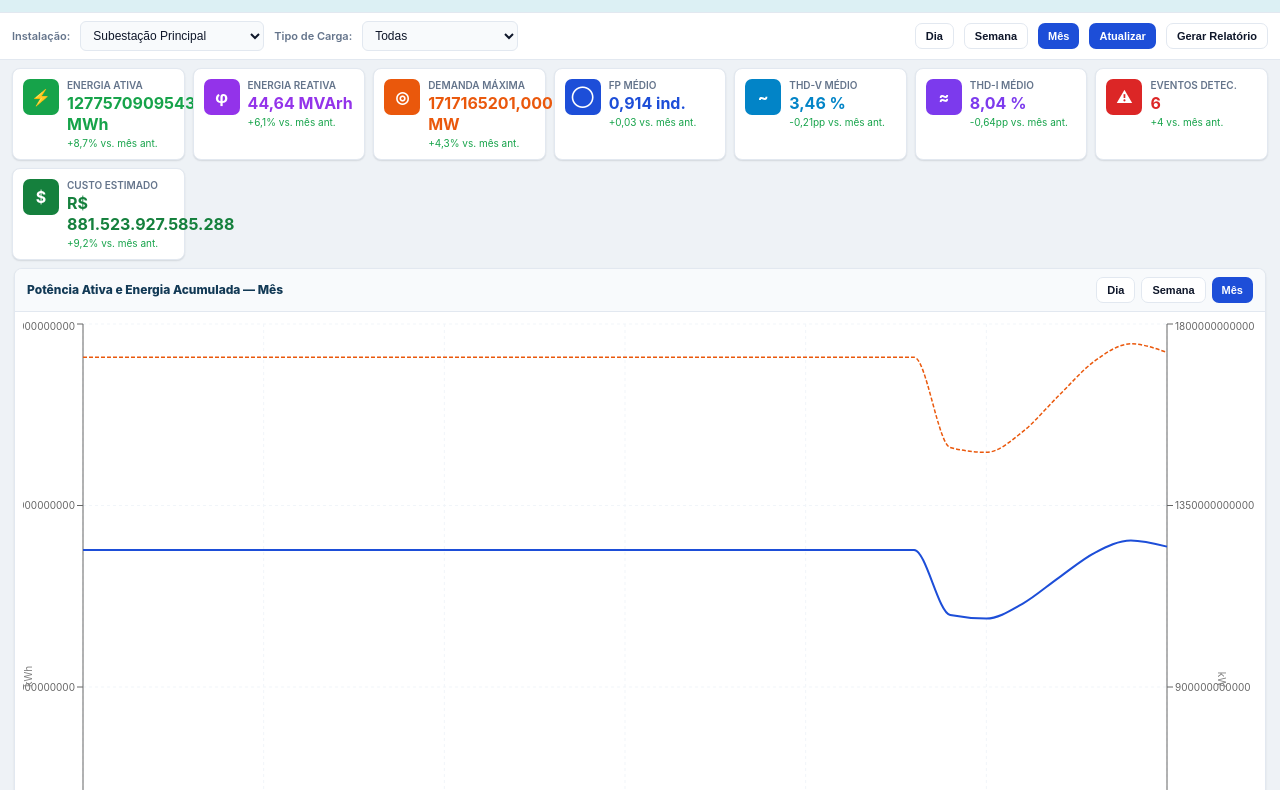
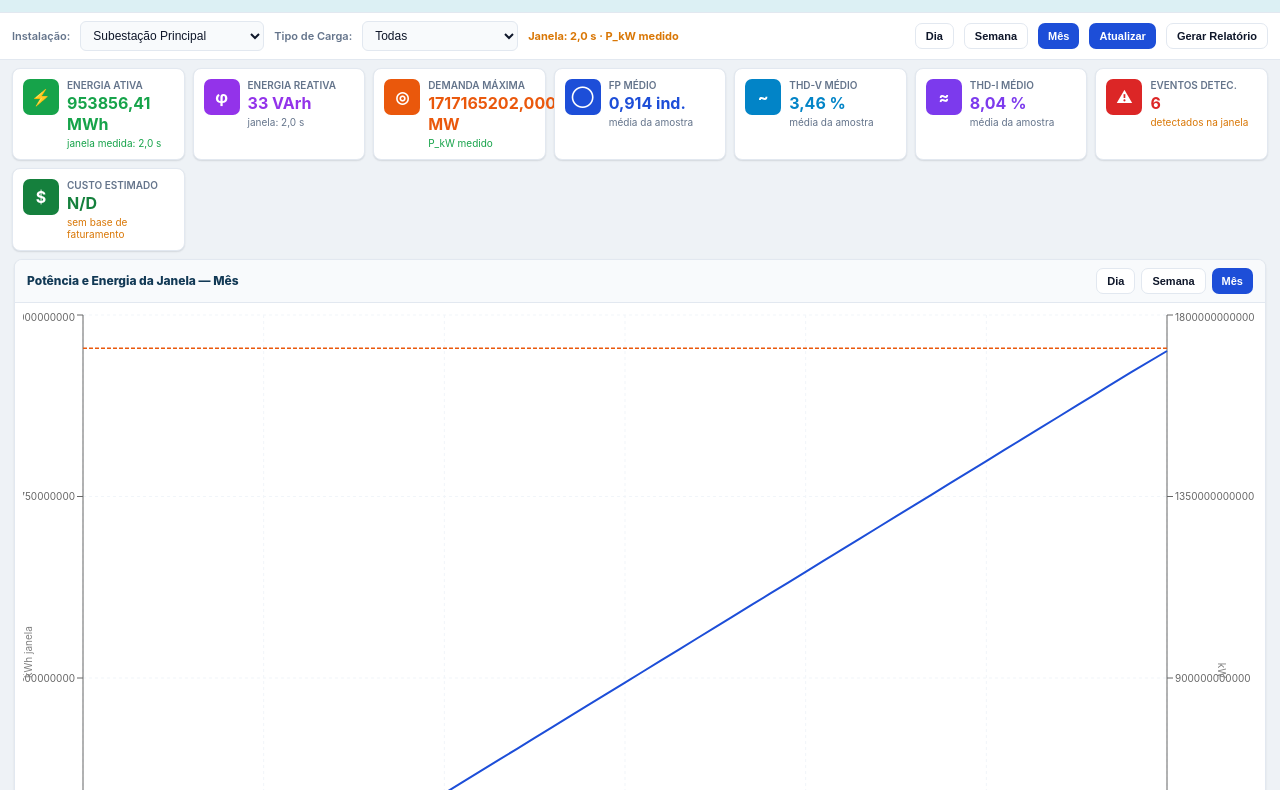
Before and after one commit to frahncky/MedidasQualidadeEnergia, a React (Vite) app in the folder web/: page / in a window 1280 px wide. Shown: the part 210-1000 px from the top of the page. Built offline with nearby package versions, Linux system fonts and the light colour scheme.

Commit message:
Corrige indicadores do Dashboard

```diff
--- a/web/src/tabs/Dashboard.jsx
+++ b/web/src/tabs/Dashboard.jsx
@@ -41,16 +41,55 @@ const INST_INFO_MAP = {
   ],
 }
 
+const ENERGY_TARIFF_BRL_KWH = 0.69
+const BILLING_WINDOW_MIN_HOURS = 0.25
+
 function fmt(value, digits = 2) {
   return Number.isFinite(value) ? value.toFixed(digits).replace('.', ',') : '-'
 }
 
 function fmtEnergy(kWh) {
-  return Math.abs(kWh) >= 1000 ? `${fmt(kWh / 1000, 2)} MWh` : `${fmt(kWh, 0)} kWh`
+  if (!Number.isFinite(kWh)) return 'N/D'
+  const abs = Math.abs(kWh)
+  if (abs >= 1000) return `${fmt(kWh / 1000, 2)} MWh`
+  if (abs >= 1) return `${fmt(kWh, 1)} kWh`
+  return `${fmt(kWh * 1000, 0)} Wh`
+}
+
+function fmtReactiveEnergy(kvarh) {
+  if (!Number.isFinite(kvarh)) return 'N/D'
+  const abs = Math.abs(kvarh)
+  if (abs >= 1000) return `${fmt(kvarh / 1000, 2)} MVArh`
+  if (abs >= 1) return `${fmt(kvarh, 1)} kVArh`
+  return `${fmt(kvarh * 1000, 0)} VArh`
 }
 
 function fmtPower(kW) {
-  return Math.abs(kW) >= 1000 ? `${fmt(kW / 1000, 3)} MW` : `${fmt(kW, 0)} kW`
+  if (!Number.isFinite(kW)) return 'N/D'
+  const abs = Math.abs(kW)
+  if (abs >= 1000) return `${fmt(kW / 1000, 3)} MW`
+  return `${fmt(kW, abs < 10 ? 1 : 0)} kW`
+}
+
+function fmtApparent(kva) {
+  if (!Number.isFinite(kva)) return 'N/D'
+  const abs = Math.abs(kva)
+  if (abs >= 1000) return `${fmt(kva / 1000, 3)} MVA`
+  return `${fmt(kva, abs < 10 ? 1 : 0)} kVA`
+}
+
+function fmtMoney(value) {
+  if (!Number.isFinite(value)) return 'N/D'
+  const digits = Math.abs(value) < 100 ? 2 : 0
+  return `R$ ${value.toLocaleString('pt-BR', { minimumFractionDigits: digits, maximumFractionDigits: digits })}`
+}
+
+function fmtDuration(hours) {
+  if (!Number.isFinite(hours) || hours <= 0) return 'sem duração'
+  if (hours < 1 / 60) return `${fmt(hours * 3600, 1)} s`
+  if (hours < 1) return `${fmt(hours * 60, 1)} min`
+  if (hours < 48) return `${fmt(hours, 2)} h`
+  return `${fmt(hours / 24, 1)} dias`
 }
 
 function bucket(values, count) {
@@ -63,78 +102,130 @@ function avg(values) {
   return clean.length ? clean.reduce((sum, value) => sum + value, 0) / clean.length : 0
 }
 
-function shapedDemand(baseDemand, index, count) {
-  const dailyShape = count === 24 ? (index > 7 && index < 20 ? 1.16 : 0.68) : 1
-  return baseDemand * dailyShape * (0.94 + 0.08 * Math.sin(index * 0.7))
+function spanHours(points) {
+  const timestamps = points.map(point => point?.timestamp).filter(Number.isFinite)
+  if (timestamps.length >= 2) return Math.max(0, (Math.max(...timestamps) - Math.min(...timestamps)) / 3600000)
+  const durationMs = points.reduce((sum, point) => sum + (Number.isFinite(point?.durationMs) ? point.durationMs : 0), 0)
+  return Math.max(0, durationMs / 3600000)
 }
 
-function buildSeries(period, analysis) {
-  const source = analysis.rmsSeries ?? []
-  const baseDemand = Math.max(1, analysis.power?.pKw || 1)
+function measuredRows(analysis, key) {
+  return (analysis.normalizedRows ?? []).filter(row => Number.isFinite(row?.[key]))
+}
 
-  if (period === 'Dia') {
-    const groups = bucket(source, 24)
-    return Array.from({ length: 24 }, (_, i) => {
-      const group = groups[i] ?? []
-      const demand = avg(group.map(row => row.pKw).filter(value => Math.abs(value) > 0.001)) || shapedDemand(baseDemand, i, 24)
-      return {
-      label: `${String(i).padStart(2, '0')}h`,
-      energy: +(demand * 1).toFixed(0),
-      demand: +demand.toFixed(0),
-      fp: +(avg(group.map(row => row.fp)) || analysis.summary.fpAvg).toFixed(3),
-    }})
+function estimateActivePowerKw(point, analysis) {
+  const fallback = Math.abs(analysis.power?.pKw || 0)
+  if (!point) return fallback
+  const voltage = point.Vavg || avg([point.Va, point.Vb, point.Vc].filter(value => value > 0))
+  const current = point.Iavg || avg([point.Ia, point.Ib, point.Ic].filter(value => value > 0))
+  const fp = Math.abs(point.fp || analysis.summary?.fpAvg || analysis.power?.fp || 0.92)
+  const estimated = voltage > 0 && current > 0 ? (3 * voltage * current * fp) / 1000 : fallback
+  return Number.isFinite(estimated) && estimated > 0 ? estimated : fallback
+}
+
+function integrateEnergy(points, key, fallbackHours = 0) {
+  if (!points.length) return 0
+  if (points.length === 1) return Math.abs(points[0]?.[key] || 0) * fallbackHours
+
+  let total = 0
+  for (let i = 1; i < points.length; i += 1) {
+    const prev = points[i - 1]
+    const cur = points[i]
+    const dtHours = Math.max(0, ((cur.timestamp ?? 0) - (prev.timestamp ?? 0)) / 3600000)
+    const pAvg = (Math.abs(prev[key] || 0) + Math.abs(cur[key] || 0)) / 2
+    total += pAvg * dtHours
   }
-  if (period === 'Semana') {
-    const groups = bucket(source, 7)
-    return ['Seg', 'Ter', 'Qua', 'Qui', 'Sex', 'Sáb', 'Dom'].map((d, i) => {
-      const group = groups[i] ?? []
-      const demand = avg(group.map(row => row.pKw).filter(value => Math.abs(value) > 0.001)) || shapedDemand(baseDemand, i, 7)
-      return {
-        label: d,
-        energy: +(demand * 24).toFixed(0),
-        demand: +demand.toFixed(0),
-        fp: +(avg(group.map(row => row.fp)) || analysis.summary.fpAvg).toFixed(3),
-      }
-    })
+  return total || Math.abs(avg(points.map(point => point[key]))) * fallbackHours
+}
+
+function buildWindowStats(analysis) {
+  const pRows = measuredRows(analysis, 'p')
+  const qRows = measuredRows(analysis, 'q')
+  const windowHours = spanHours(analysis.normalizedRows ?? analysis.rmsSeries ?? [])
+  const hasMeasuredPower = pRows.length > 0
+  const measuredEnergy = pRows.length >= 2
+    ? integrateEnergy(pRows, 'p')
+    : Math.abs(avg(pRows.map(row => row.p))) * windowHours
+  const estimatedPower = estimateActivePowerKw(null, analysis)
+  const energyKWh = hasMeasuredPower ? measuredEnergy : estimatedPower * windowHours
+  const reactiveKvarh = qRows.length >= 2
+    ? integrateEnergy(qRows, 'q')
+    : Math.abs(analysis.power?.qKvar || 0) * windowHours
+  const maxDemandKw = hasMeasuredPower
+    ? Math.max(...pRows.map(row => Math.abs(row.p)).filter(Number.isFinite), 0)
+    : 0
+  const apparentKva = Math.abs(analysis.power?.sKva || 0)
+
+  return {
+    windowHours,
+    hasMeasuredPower,
+    billingReady: hasMeasuredPower && pRows.length >= 2 && windowHours >= BILLING_WINDOW_MIN_HOURS,
+    energyKWh,
+    reactiveKvarh,
+    maxDemandKw,
+    apparentKva,
+    estimatedPower,
   }
-  const groups = bucket(source, 31)
-  return Array.from({ length: 31 }, (_, i) => {
-    const d = new Date(2024, 4, i + 1)
-    const label = `${String(d.getDate()).padStart(2, '0')}/${String(d.getMonth() + 1).padStart(2, '0')}`
-    const group = groups[i] ?? []
-    const demand = avg(group.map(row => row.pKw).filter(value => Math.abs(value) > 0.001)) || shapedDemand(baseDemand, i, 31)
+}
+
+function labelForPoint(point, index, windowHours) {
+  if (!Number.isFinite(point?.timestamp)) return `A${index + 1}`
+  const date = new Date(point.timestamp)
+  if (windowHours < 1) return date.toLocaleTimeString('pt-BR', { minute: '2-digit', second: '2-digit' })
+  if (windowHours < 24) return date.toLocaleTimeString('pt-BR', { hour: '2-digit', minute: '2-digit' })
+  if (windowHours < 24 * 7) return `${date.toLocaleDateString('pt-BR', { day: '2-digit', month: '2-digit' })} ${date.getHours()}h`
+  return date.toLocaleDateString('pt-BR', { day: '2-digit', month: '2-digit' })
+}
+
+function buildSeries(period, analysis, stats) {
+  const countByPeriod = { Dia: 24, Semana: 7, Mês: 31 }
+  const pointCount = countByPeriod[period] ?? 24
+  const source = stats.hasMeasuredPower
+    ? measuredRows(analysis, 'p')
+    : (analysis.rmsSeries ?? []).map(point => ({ ...point, p: estimateActivePowerKw(point, analysis) }))
+  const groups = bucket(source, pointCount)
+  const fallbackBucketHours = groups.length ? stats.windowHours / groups.length : 0
+  let cumulativeEnergy = 0
+
+  return groups.map((group, index) => {
+    const bucketHours = spanHours(group) || fallbackBucketHours
+    const demand = Math.abs(avg(group.map(row => row.p).filter(Number.isFinite)))
+    const energy = integrateEnergy(group, 'p', bucketHours)
+    cumulativeEnergy += energy
+
     return {
-      label,
-      energy: +(demand * 24).toFixed(0),
-      demand: +demand.toFixed(0),
+      label: labelForPoint(group[0], index, stats.windowHours),
+      energy: +cumulativeEnergy.toFixed(cumulativeEnergy < 1 ? 3 : 1),
+      demand: +demand.toFixed(demand < 10 ? 2 : 1),
       fp: +(avg(group.map(row => row.fp)) || analysis.summary.fpAvg).toFixed(3),
     }
   })
 }
 
-function buildKPI(analysis) {
-  const monthlyEnergy = Math.max(0, analysis.power.pKw * 24 * 31)
-  const monthlyReactive = Math.max(0, Math.abs(analysis.power.qKvar) * 24 * 31)
-  const cost = monthlyEnergy * 0.69
+function buildKPI(analysis, stats) {
+  const cost = stats.billingReady ? stats.energyKWh * ENERGY_TARIFF_BRL_KWH : NaN
+  const energyDetail = stats.hasMeasuredPower
+    ? `janela medida: ${fmtDuration(stats.windowHours)}`
+    : `estimada na amostra: ${fmtDuration(stats.windowHours)}`
   const d = {
-    energy: fmtEnergy(monthlyEnergy),
-    reactive: Math.abs(monthlyReactive) >= 1000 ? `${fmt(monthlyReactive / 1000, 2)} MVArh` : `${fmt(monthlyReactive, 0)} kVArh`,
-    demand: fmtPower(analysis.power.sKva),
+    energy: fmtEnergy(stats.energyKWh),
+    reactive: fmtReactiveEnergy(stats.reactiveKvarh),
+    demand: stats.hasMeasuredPower ? fmtPower(stats.maxDemandKw) : fmtApparent(stats.apparentKva),
     fp: `${fmt(analysis.summary.fpAvg, 3)} ind.`,
     thdv: `${fmt(analysis.summary.thdVAvg, 2)} %`,
     thdi: `${fmt(analysis.summary.thdIAvg, 2)} %`,
     events: String(analysis.events.length),
-    cost: `R$ ${cost.toLocaleString('pt-BR', { maximumFractionDigits: 0 })}`,
+    cost: fmtMoney(cost),
   }
   return [
-    { name: 'Energia Ativa',   value: d.energy,  delta: '+8,7%',  color: '#16a34a', bg: '#dcfce7', icon: '⚡' },
-    { name: 'Energia Reativa', value: d.reactive, delta: '+6,1%',  color: '#9333ea', bg: '#f3e8ff', icon: 'φ' },
-    { name: 'Demanda Máxima',  value: d.demand,   delta: '+4,3%',  color: '#ea580c', bg: '#ffedd5', icon: '◎' },
-    { name: 'FP Médio',        value: d.fp,        delta: '+0,03',  color: '#1d4ed8', bg: '#dbeafe', icon: '◯' },
-    { name: 'THD-V Médio',     value: d.thdv,     delta: '-0,21pp',color: '#0284c7', bg: '#e0f2fe', icon: '~' },
-    { name: 'THD-I Médio',     value: d.thdi,     delta: '-0,64pp',color: '#7c3aed', bg: '#ede9fe', icon: '≈' },
-    { name: 'Eventos Detec.',  value: d.events,   delta: '+4',     color: '#dc2626', bg: '#fee2e2', icon: '⚠' },
-    { name: 'Custo Estimado',  value: d.cost,     delta: '+9,2%',  color: '#15803d', bg: '#dcfce7', icon: '$' },
+    { name: 'Energia Ativa',   value: d.energy,  detail: energyDetail, color: '#16a34a', bg: '#dcfce7', icon: '⚡', tone: stats.hasMeasuredPower ? 'ok' : 'warn' },
+    { name: 'Energia Reativa', value: d.reactive, detail: `janela: ${fmtDuration(stats.windowHours)}`, color: '#9333ea', bg: '#f3e8ff', icon: 'φ', tone: 'muted' },
+    { name: stats.hasMeasuredPower ? 'Demanda Máxima' : 'Potência Aparente', value: d.demand, detail: stats.hasMeasuredPower ? 'P_kW medido' : 'estimada por fasores', color: '#ea580c', bg: '#ffedd5', icon: '◎', tone: stats.hasMeasuredPower ? 'ok' : 'warn' },
+    { name: 'FP Médio',        value: d.fp,        detail: 'média da amostra', color: '#1d4ed8', bg: '#dbeafe', icon: '◯', tone: 'muted' },
+    { name: 'THD-V Médio',     value: d.thdv,     detail: 'média da amostra', color: '#0284c7', bg: '#e0f2fe', icon: '~', tone: 'muted' },
+    { name: 'THD-I Médio',     value: d.thdi,     detail: 'média da amostra', color: '#7c3aed', bg: '#ede9fe', icon: '≈', tone: 'muted' },
+    { name: 'Eventos Detec.',  value: d.events,   detail: 'detectados na janela', color: '#dc2626', bg: '#fee2e2', icon: '⚠', tone: analysis.events.length ? 'warn' : 'ok' },
+    { name: 'Custo Estimado',  value: d.cost,     detail: stats.billingReady ? 'tarifa sobre janela medida' : 'sem base de faturamento', color: '#15803d', bg: '#dcfce7', icon: '$', tone: stats.billingReady ? 'ok' : 'warn' },
   ]
 }
 
@@ -145,13 +236,17 @@ export default function Dashboard({ onNavigate }) {
   const [loading, setLoading] = useState(false)
   const [seed, setSeed] = useState(0)
 
-  const series = useMemo(() => buildSeries(period, pqAnalysis), [period, seed, pqAnalysis])
-  const kpi = useMemo(() => buildKPI(pqAnalysis), [pqAnalysis])
+  const windowStats = useMemo(() => buildWindowStats(pqAnalysis), [pqAnalysis])
+  const series = useMemo(() => buildSeries(period, pqAnalysis, windowStats), [period, seed, pqAnalysis, windowStats])
+  const kpi = useMemo(() => buildKPI(pqAnalysis, windowStats), [pqAnalysis, windowStats])
   const instInfo = INST_INFO_MAP[installation] ?? INST_INFO_MAP['Subestação Principal']
   const events = useMemo(() => pqAnalysis.events.slice(0, 8), [pqAnalysis.events])
   const harmonicData = useMemo(() => (pqAnalysis.phases['Fase A']?.harmonics ?? [])
     .filter(h => h.order <= 13)
     .map(h => ({ order: `${h.order}ª`, mag: h.percent ?? 0, limit: h.limitPct })), [pqAnalysis])
+  const dataBasis = windowStats.hasMeasuredPower ? 'P_kW medido' : 'potência estimada por fasores'
+  const basisColor = windowStats.billingReady ? '#16a34a' : '#d97706'
+  const detailColor = tone => tone === 'warn' ? '#d97706' : tone === 'ok' ? '#16a34a' : '#64748b'
 
   const STATUS = [
     { label: 'Aquisição de Dados', val: 'Online',           color: '#16a34a' },
@@ -185,6 +280,9 @@ export default function Dashboard({ onNavigate }) {
         <select value={loadType} onChange={e => setLoadType(e.target.value)} style={{ width: 156 }}>
           {LOAD_TYPES.map(l => <option key={l}>{l}</option>)}
         </select>
+        <span style={{ fontSize: 11, color: basisColor, fontWeight: 700, whiteSpace: 'nowrap' }}>
+          Janela: {fmtDuration(windowStats.windowHours)} · {dataBasis}
+        </span>
         <div className="spacer" />
         {['Dia', 'Semana', 'Mês'].map(p => (
           <button key={p}
@@ -208,7 +306,7 @@ export default function Dashboard({ onNavigate }) {
               <div className="kpi-card__info">
                 <div className="kpi-card__name">{k.name}</div>
                 <div className="kpi-card__value" style={{ color: k.color }}>{k.value}</div>
-                <div className="kpi-card__delta">{k.delta} vs. mês ant.</div>
+                <div className="kpi-card__delta" style={{ color: detailColor(k.tone) }}>{k.detail}</div>
               </div>
             </div>
           ))}
@@ -222,7 +320,7 @@ export default function Dashboard({ onNavigate }) {
         <div className="dashboard-col">
           <div className="panel" style={{ flex: 2 }}>
             <div className="panel__head">
-              Potência Ativa e Energia Acumulada — {period}
+              Potência e Energia da Janela — {period}
               <span className="panel__head-actions">
                 {['Dia', 'Semana', 'Mês'].map(p => (
                   <button key={p} className={`btn btn-sm ${p === period ? 'btn-primary' : 'btn-ghost'}`} onClick={() => setPeriod(p)}>{p}</button>
@@ -234,12 +332,12 @@ export default function Dashboard({ onNavigate }) {
                 <LineChart data={series} margin={{ top: 4, right: 30, left: 0, bottom: 0 }}>
                   <CartesianGrid strokeDasharray="3 3" stroke="#f1f5f9" />
                   <XAxis dataKey="label" tick={{ fontSize: 10 }} interval={period === 'Mês' ? 4 : 0} />
-                  <YAxis yAxisId="l" tick={{ fontSize: 10 }} label={{ value: 'kWh', angle: -90, position: 'insideLeft', fontSize: 10 }} />
+                  <YAxis yAxisId="l" tick={{ fontSize: 10 }} label={{ value: 'kWh janela', angle: -90, position: 'insideLeft', fontSize: 10 }} />
                   <YAxis yAxisId="r" orientation="right" tick={{ fontSize: 10 }} label={{ value: 'kW', angle: 90, position: 'insideRight', fontSize: 10 }} />
-                  <Tooltip formatter={(v, n) => [v.toLocaleString('pt-BR'), n]} />
+                  <Tooltip formatter={(v, n) => [Number(v).toLocaleString('pt-BR', { maximumFractionDigits: 3 }), n]} />
                   <Legend iconSize={10} wrapperStyle={{ fontSize: 11 }} />
-                  <Line yAxisId="l" type="monotone" dataKey="energy" stroke="#1d4ed8" dot={false} name="Energia (kWh)" strokeWidth={2} />
-                  <Line yAxisId="r" type="monotone" dataKey="demand" stroke="#ea580c" dot={false} name="Demanda (kW)" strokeWidth={1.5} strokeDasharray="4 2" />
+                  <Line yAxisId="l" type="monotone" dataKey="energy" stroke="#1d4ed8" dot={false} name="Energia acumulada (kWh)" strokeWidth={2} />
+                  <Line yAxisId="r" type="monotone" dataKey="demand" stroke="#ea580c" dot={false} name={windowStats.hasMeasuredPower ? 'Potência ativa (kW)' : 'Potência estimada (kW)'} strokeWidth={1.5} strokeDasharray="4 2" />
                 </LineChart>
               </ResponsiveContainer>
             </div>
```
